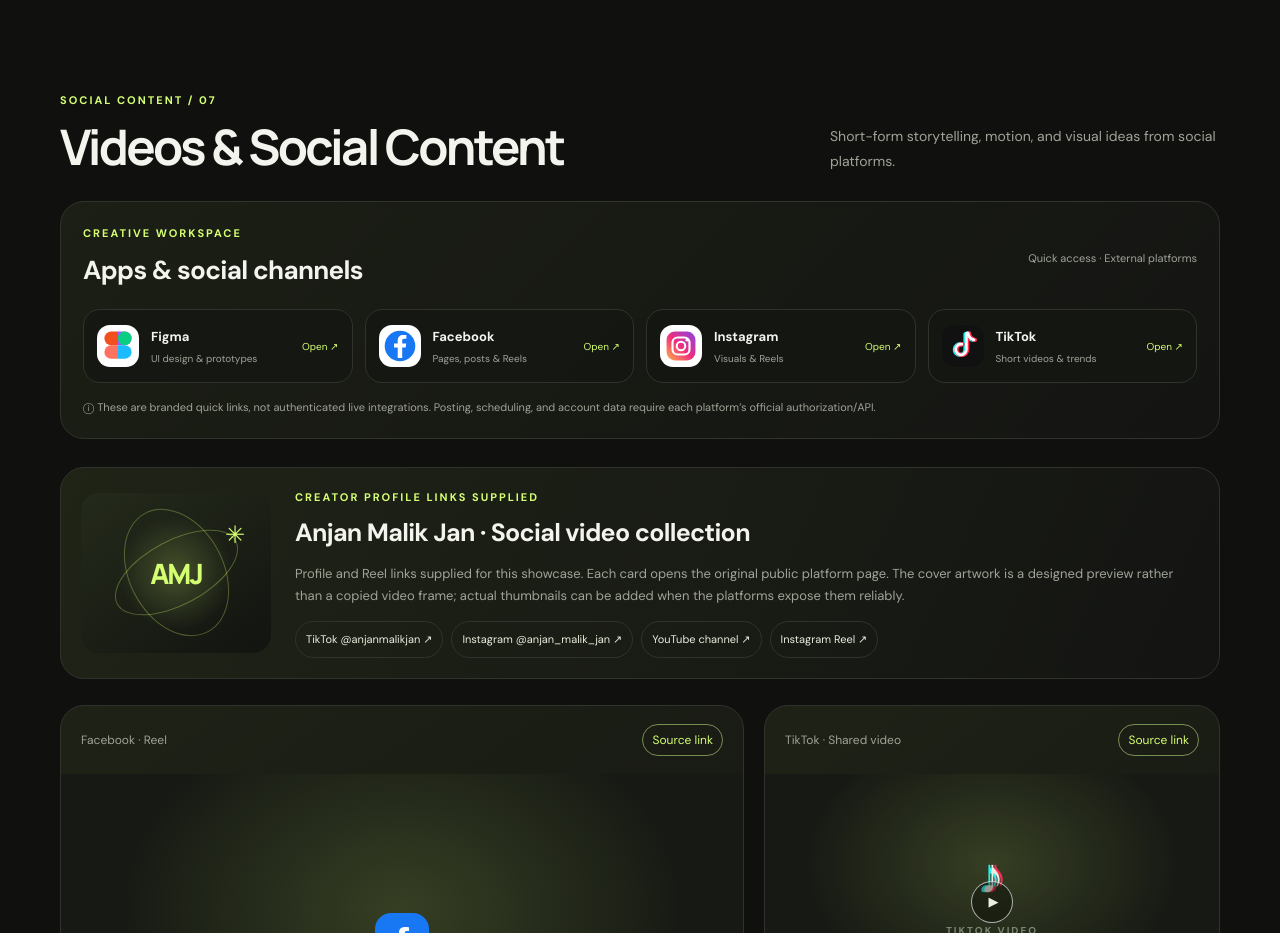
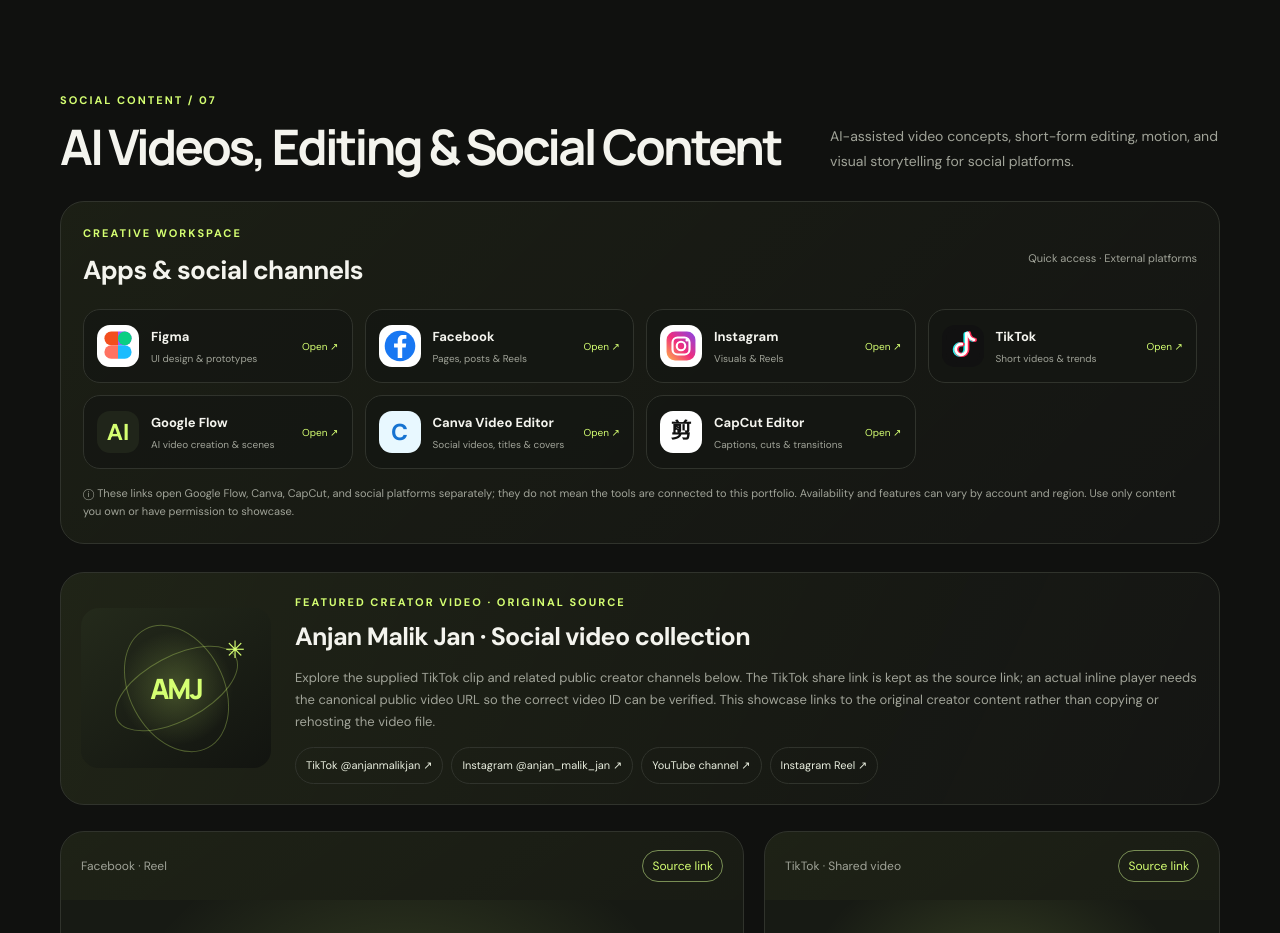
Before and after one commit to AllahNawaz36/AllahNawaz-, a plain HTML site: page portfolio.html in a window 1280 px wide. Shown: the part 9440-10373 px from the top of the page. Drawn offline with Linux system fonts and the light colour scheme.

Commit message:
Add AI video creation, Canva and CapCut editor links to portfolio

```diff
--- a/portfolio.html
+++ b/portfolio.html
@@ -181,6 +181,9 @@
 #social-content .app-icon{display:grid;place-items:center;flex:0 0 42px;width:42px;height:42px;border-radius:13px;background:#fff}
 #social-content .app-icon svg{display:block;width:34px;height:34px}
 #social-content .app-tiktok .app-icon{background:#111}
+#social-content .app-flow .app-icon{background:#20251a;color:#d5ff72;font-weight:900;font-size:23px}
+#social-content .app-canva .app-icon{background:#e8f8ff;color:#1673d1;font-weight:900;font-size:23px}
+#social-content .app-capcut .app-icon{background:#fff;color:#111;font-weight:900;font-size:21px}
 #social-content .app-meta{display:flex;flex:1;min-width:0;flex-direction:column;gap:4px}
 #social-content .app-meta strong{font-size:13px}
 #social-content .app-meta small{font-size:10px;line-height:1.4;color:var(--muted,#b5bba9)}
@@ -355,7 +358,7 @@
 </div></section>
 
 <section class="section" id="social-content"><div class="wrap">
-  <div class="sectionhead reveal"><div><div class="overline">Social content / 07</div><h2>Videos & Social Content</h2></div><p>Short-form storytelling, motion, and visual ideas from social platforms.</p></div>
+  <div class="sectionhead reveal"><div><div class="overline">Social content / 07</div><h2>AI Videos, Editing & Social Content</h2></div><p>AI-assisted video concepts, short-form editing, motion, and visual storytelling for social platforms.</p></div>
   <div class="app-hub reveal" aria-label="Creative apps and social platforms">
     <div class="app-hub-heading"><div><div class="overline">Creative workspace</div><h3>Apps & social channels</h3></div><span class="app-hub-note">Quick access · External platforms</span></div>
     <div class="app-hub-grid">
@@ -363,12 +366,15 @@
       <a class="app-tile app-facebook" href="https://www.facebook.com/" target="_blank" rel="noopener noreferrer"><span class="app-icon" aria-hidden="true"><svg viewBox="0 0 40 40"><circle cx="20" cy="20" r="18" fill="#1877F2"/><path fill="#fff" d="M22.6 34V21.8h4.1l.6-4.8h-4.7v-3.1c0-1.4.4-2.4 2.4-2.4h2.5V7.2c-.4-.1-2-.2-3.8-.2-3.8 0-6.4 2.3-6.4 6.6V17h-4.3v4.8h4.3V34z"/></svg></span><span class="app-meta"><strong>Facebook</strong><small>Pages, posts & Reels</small></span><span class="app-open">Open ↗</span></a>
       <a class="app-tile app-instagram" href="https://www.instagram.com/" target="_blank" rel="noopener noreferrer"><span class="app-icon" aria-hidden="true"><svg viewBox="0 0 40 40"><defs><linearGradient id="igGradient" x1="0" y1="1" x2="1" y2="0"><stop stop-color="#FFB347"/><stop offset=".48" stop-color="#F02D7D"/><stop offset="1" stop-color="#8546E8"/></linearGradient></defs><rect x="3" y="3" width="34" height="34" rx="10" fill="url(#igGradient)"/><rect x="10" y="10" width="20" height="20" rx="6" fill="none" stroke="#fff" stroke-width="2.5"/><circle cx="20" cy="20" r="5" fill="none" stroke="#fff" stroke-width="2.5"/><circle cx="27" cy="13" r="1.8" fill="#fff"/></svg></span><span class="app-meta"><strong>Instagram</strong><small>Visuals & Reels</small></span><span class="app-open">Open ↗</span></a>
       <a class="app-tile app-tiktok" href="https://www.tiktok.com/" target="_blank" rel="noopener noreferrer"><span class="app-icon" aria-hidden="true"><svg viewBox="0 0 40 40"><rect width="40" height="40" rx="12" fill="#111"/><path d="M23 6v18.2a6.3 6.3 0 1 1-5.4-6.2" fill="none" stroke="#25F4EE" stroke-width="5" stroke-linecap="round"/><path d="M25 5c.7 4.4 3.2 7.1 7 7.7" fill="none" stroke="#25F4EE" stroke-width="5" stroke-linecap="round"/><path d="M25 6v18.2a6.3 6.3 0 1 1-5.4-6.2" fill="none" stroke="#FE2C55" stroke-width="5" stroke-linecap="round"/><path d="M27 5c.7 4.4 3.2 7.1 7 7.7" fill="none" stroke="#FE2C55" stroke-width="5" stroke-linecap="round"/><path d="M24 5v19a6.3 6.3 0 1 1-5.4-6.2" fill="none" stroke="#fff" stroke-width="3.2" stroke-linecap="round"/><path d="M26 5c.7 4.4 3.2 7.1 7 7.7" fill="none" stroke="#fff" stroke-width="3.2" stroke-linecap="round"/></svg></span><span class="app-meta"><strong>TikTok</strong><small>Short videos & trends</small></span><span class="app-open">Open ↗</span></a>
+      <a class="app-tile app-flow" href="https://labs.google/fx/tools/flow" target="_blank" rel="noopener noreferrer"><span class="app-icon" aria-hidden="true">AI</span><span class="app-meta"><strong>Google Flow</strong><small>AI video creation & scenes</small></span><span class="app-open">Open ↗</span></a>
+      <a class="app-tile app-canva" href="https://www.canva.com/video-editor/" target="_blank" rel="noopener noreferrer"><span class="app-icon" aria-hidden="true">C</span><span class="app-meta"><strong>Canva Video Editor</strong><small>Social videos, titles & covers</small></span><span class="app-open">Open ↗</span></a>
+      <a class="app-tile app-capcut" href="https://www.capcut.com/tools/online-video-editor" target="_blank" rel="noopener noreferrer"><span class="app-icon" aria-hidden="true">剪</span><span class="app-meta"><strong>CapCut Editor</strong><small>Captions, cuts & transitions</small></span><span class="app-open">Open ↗</span></a>
     </div>
-    <p class="app-hub-disclaimer"><span aria-hidden="true">ⓘ</span> These are branded quick links, not authenticated live integrations. Posting, scheduling, and account data require each platform’s official authorization/API.</p>
+    <p class="app-hub-disclaimer"><span aria-hidden="true">ⓘ</span> These links open Google Flow, Canva, CapCut, and social platforms separately; they do not mean the tools are connected to this portfolio. Availability and features can vary by account and region. Use only content you own or have permission to showcase.</p>
   </div>
   <div class="social-research-banner reveal">
     <div class="social-research-art" aria-hidden="true"><span class="research-orbit orbit-one"></span><span class="research-orbit orbit-two"></span><span class="research-monogram">AMJ</span><span class="research-spark">✳</span></div>
-    <div class="social-research-copy"><div class="overline">Creator profile links supplied</div><h3>Anjan Malik Jan · Social video collection</h3><p>Profile and Reel links supplied for this showcase. Each card opens the original public platform page. The cover artwork is a designed preview rather than a copied video frame; actual thumbnails can be added when the platforms expose them reliably.</p><div class="research-links"><a href="https://www.tiktok.com/@anjanmalikjan" target="_blank" rel="noopener noreferrer">TikTok @anjanmalikjan ↗</a><a href="https://www.instagram.com/anjan_malik_jan/" target="_blank" rel="noopener noreferrer">Instagram @anjan_malik_jan ↗</a><a href="https://www.youtube.com/channel/UC_7lxNAIFY8zzlhlK1I75OQ" target="_blank" rel="noopener noreferrer">YouTube channel ↗</a><a href="https://www.instagram.com/reel/DeTmcRjQKbr/" target="_blank" rel="noopener noreferrer">Instagram Reel ↗</a></div></div>
+    <div class="social-research-copy"><div class="overline">Featured creator video · Original source</div><h3>Anjan Malik Jan · Social video collection</h3><p>Explore the supplied TikTok clip and related public creator channels below. The TikTok share link is kept as the source link; an actual inline player needs the canonical public video URL so the correct video ID can be verified. This showcase links to the original creator content rather than copying or rehosting the video file.</p><div class="research-links"><a href="https://www.tiktok.com/@anjanmalikjan" target="_blank" rel="noopener noreferrer">TikTok @anjanmalikjan ↗</a><a href="https://www.instagram.com/anjan_malik_jan/" target="_blank" rel="noopener noreferrer">Instagram @anjan_malik_jan ↗</a><a href="https://www.youtube.com/channel/UC_7lxNAIFY8zzlhlK1I75OQ" target="_blank" rel="noopener noreferrer">YouTube channel ↗</a><a href="https://www.instagram.com/reel/DeTmcRjQKbr/" target="_blank" rel="noopener noreferrer">Instagram Reel ↗</a></div></div>
   </div>
   <div class="social-content-grid"><article class="social-feature reveal">
       <div class="social-feature-top"><span class="social-platform">Facebook · Reel</span><span class="social-status">Source link</span></div>
```
